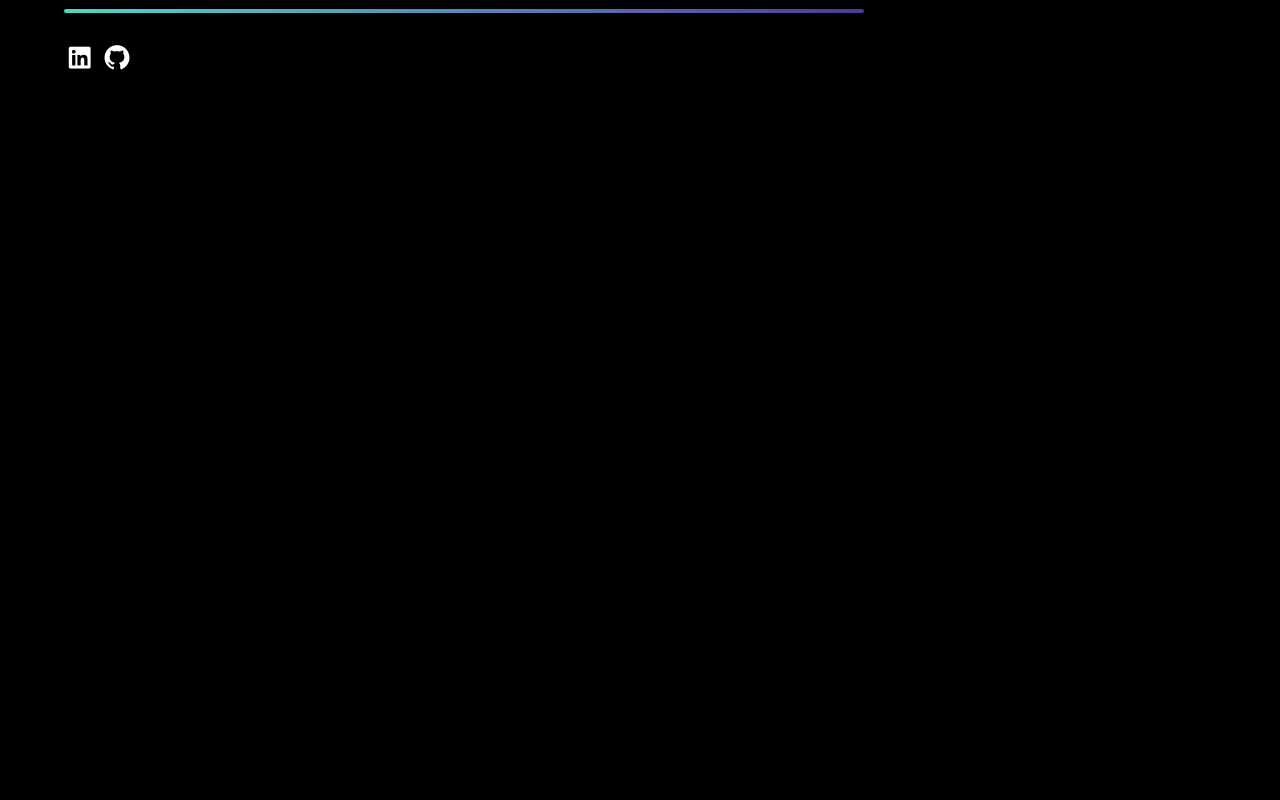
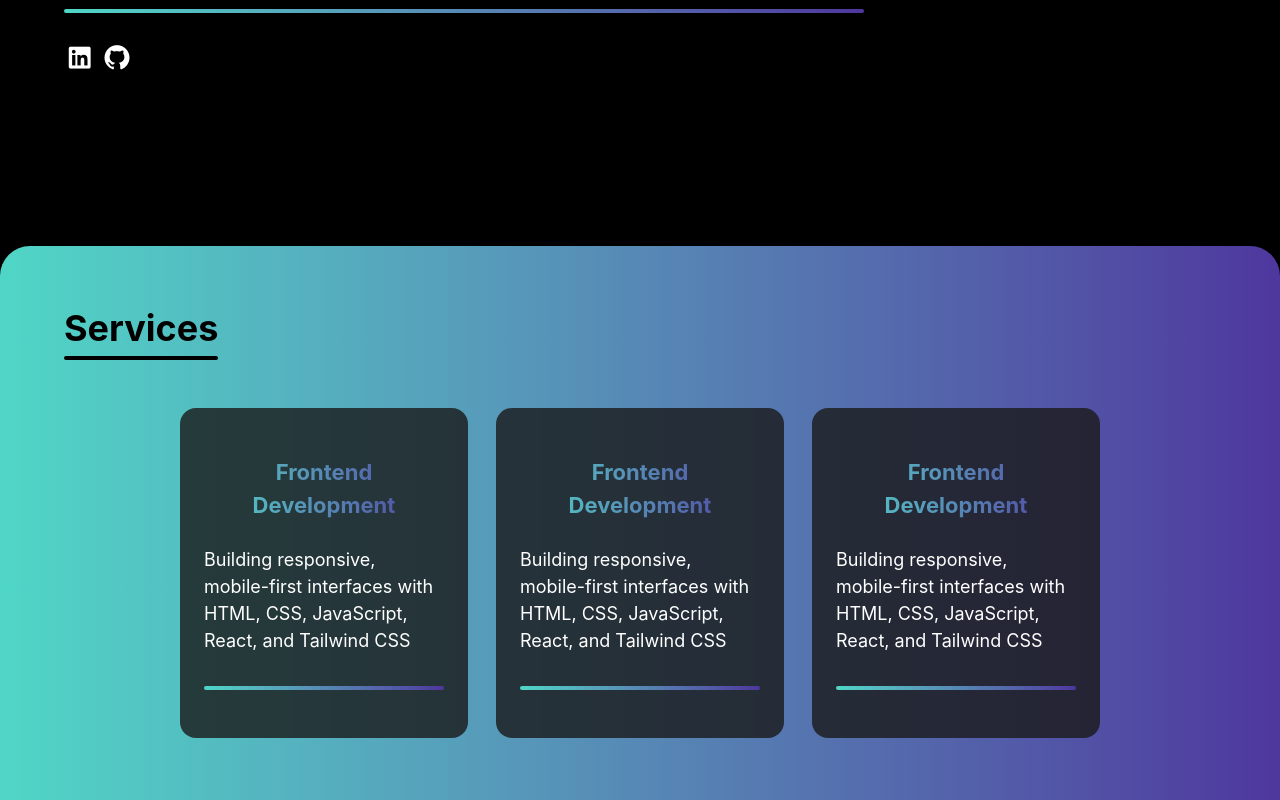
Before and after one commit to noorf-02/Front-End-Portfolio, a React (Vite) app: page / in a window 1280 px wide. Shown: the part 426-1226 px from the top of the page. Before the commit the page ends 800 px from the top, so only its background shows below. Built offline with nearby package versions, Linux system fonts and the light colour scheme.

Commit message:
finished cards section

```diff
--- a/src/components/Shared/Nav.jsx
+++ b/src/components/Shared/Nav.jsx
@@ -13,7 +13,7 @@ export default function Hero() {
 
   return (
     <>
-      <div className="w-[90%] mx-auto text-white py-3.5">
+      <div className="wrapper text-white">
         <nav className="flex justify-between items-center">
           <span className="border-[#222222] border-[2px] text-[15px] p-3 rounded-[50%] bg-[#1A1A1A]/70 font-bold text-white cursor-pointer hover:bg-[#2A2A2A]/70">
             nf
--- a/src/components/UI/Hero.jsx
+++ b/src/components/UI/Hero.jsx
@@ -2,7 +2,7 @@ import React from 'react'
 
 export default function Hero() {
   return (
-    <div className="w-[90%] mx-auto text-white py-3.5">
+    <div className="wrapper text-white">
       <section className="hero h-[70vh] flex flex-col justify-center">
           <p className="sm:text-[18px] text-15px font-bold">I am Noor</p>
           <h1 className="sm:text-4xl text-2xl font-bold bg-gradient-to-r from-[#4fd6c6] to-[#4e379e] bg-clip-text text-transparent">Front-End Developer & SEO specialist</h1>
--- a/src/components/UI/SectionServices.jsx
+++ b/src/components/UI/SectionServices.jsx
@@ -1,9 +1,42 @@
-import React from 'react'
+import React from "react";
 
 export default function SectionServices() {
   return (
-    <div>
-      HI
+    <div className="services bg-gradient-to-r from-[#4fd6c6] to-[#4e379e] h-fit rounded-t-[30px]">
+      <div className="wrapper">
+        <div className="wrap-line w-fit">
+          <p className="text-left text-black font-bold sm:text-4xl text-2xl pt-12">
+            Services
+          </p>
+          <div className="h-1 mt-2 bg-black rounded-full" />
+        </div>
+
+            <div className="py-12 sm:flex flex flex-wrap justify-center m-auto w-[100%] lg:gap-7 gap-4">
+          <div className="card w-[18rem] sm:text-[18px] text-[13px] text-white bg-[#1A1A1A]/80 px-6 py-12 flex flex-col text-center justify-between gap-6 rounded-2xl">
+            <p className="text-[22px] bg-gradient-to-r from-[#4fd6c6] to-[#4e379e] bg-clip-text text-transparent font-bold ">Frontend Development</p>
+            <p className="sm:text-left text-center">Building responsive, mobile-first interfaces with HTML, CSS, JavaScript, React, and Tailwind CSS</p>
+            <div className="h-1 mt-2 bg-gradient-to-r from-[#4fd6c6] to-[#4e379e] rounded-full" />
+          </div>
+
+
+          <div className="card w-[18rem] sm:text-[18px] text-[13px] text-white bg-[#1A1A1A]/80 px-6 py-12 flex flex-col text-center justify-between gap-6 rounded-2xl">
+            <p className="text-[22px] bg-gradient-to-r from-[#4fd6c6] to-[#4e379e] bg-clip-text text-transparent font-bold ">Frontend Development</p>
+            <p className="sm:text-left text-center">Building responsive, mobile-first interfaces with HTML, CSS, JavaScript, React, and Tailwind CSS</p>
+            <div className="h-1 mt-2 bg-gradient-to-r from-[#4fd6c6] to-[#4e379e] rounded-full" />
+          </div>
+
+
+
+          <div className="card w-[18rem] sm:text-[18px] text-[13px] text-white bg-[#1A1A1A]/80 px-6 py-12 flex flex-col text-center justify-between gap-6 rounded-2xl">
+            <p className="text-[22px] bg-gradient-to-r from-[#4fd6c6] to-[#4e379e] bg-clip-text text-transparent font-bold ">Frontend Development</p>
+            <p className="sm:text-left text-center">Building responsive, mobile-first interfaces with HTML, CSS, JavaScript, React, and Tailwind CSS</p>
+            <div className="h-1 mt-2 bg-gradient-to-r from-[#4fd6c6] to-[#4e379e] rounded-full" />
+          </div>
+
+          </div>
+
+
+      </div>
     </div>
-  )
+  );
 }
--- a/src/index.css
+++ b/src/index.css
@@ -5,3 +5,9 @@
         @apply bg-black;
     }
 }
+
+@layer components {
+    .wrapper{
+        @apply w-[90%] mx-auto py-3.5;
+    }
+}
```
